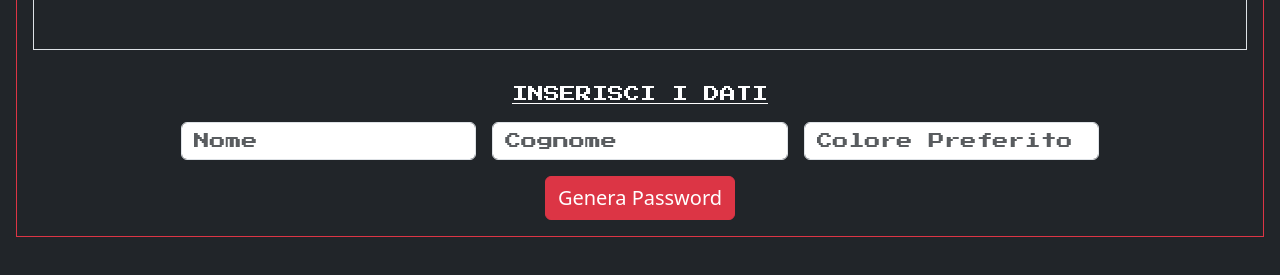
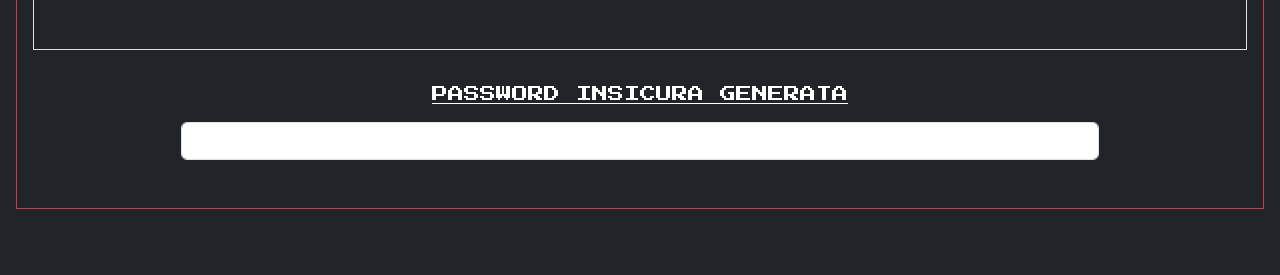
Before and after one commit to Oblv49/js-pwdgen-wannabe, a plain HTML site: page index.html in a window 1280 px wide. Shown: the part 225-500 px from the top of the page. Drawn offline with nearby package versions, Linux system fonts and the light colour scheme.

Commit message:
layout corretto

```diff
--- a/index.html
+++ b/index.html
@@ -54,23 +54,12 @@
     </header>
 
     <main>
-        <div class="row g-3 w-75 m-auto">
+        <div class="row g-3 w-75 mb-5 m-auto">
 
-            <p class="fontRetroStyle text-white text-center mb-0 text-decoration-underline">INSERISCI I DATI</p>
-            <div class="col-12 col-md-6 col-lg-4">
-                <input type="text" class="form-control fontRetroStyle" placeholder="Nome" aria-label="Nome" id="userName">
+            <p class="fontRetroStyle text-white text-center mb-0 text-decoration-underline">PASSWORD INSICURA GENERATA</p>
+            <div class="col-12">
+                <input type="text" class="form-control fontRetroStyle" placeholder="" id="generatePassword">
             </div>
-            <div class="col-4">
-                <input type="text" class="form-control fontRetroStyle" placeholder="Cognome" aria-label="Cognome" id="userSurname">
-            </div>
-            <div class="col-12 col-md-6 col-lg-4">
-                <input type="text" class="form-control fontRetroStyle" placeholder="Colore Preferito"
-                    aria-label="Colore Preferito" id="preferiteColor">
-            </div>
-            <div class="col-12 mb-3 text-center">
-                <button type="submit" class="btn btn-danger  fs-5">Genera Password</button>
-            </div>
-
         </div>
     </main>
 
--- a/js/main.js
+++ b/js/main.js
@@ -1 +1 @@
-//
+//imput nome cognome colore preferito e due numeri tra 1 e 100
```
